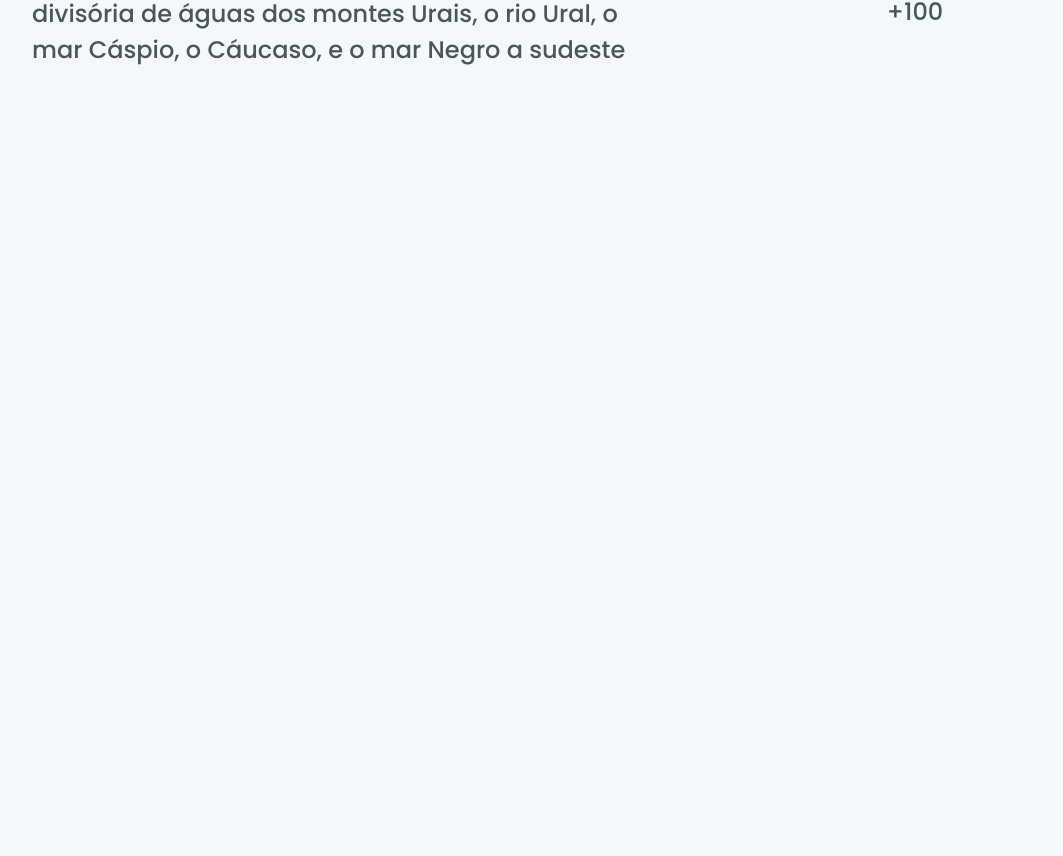
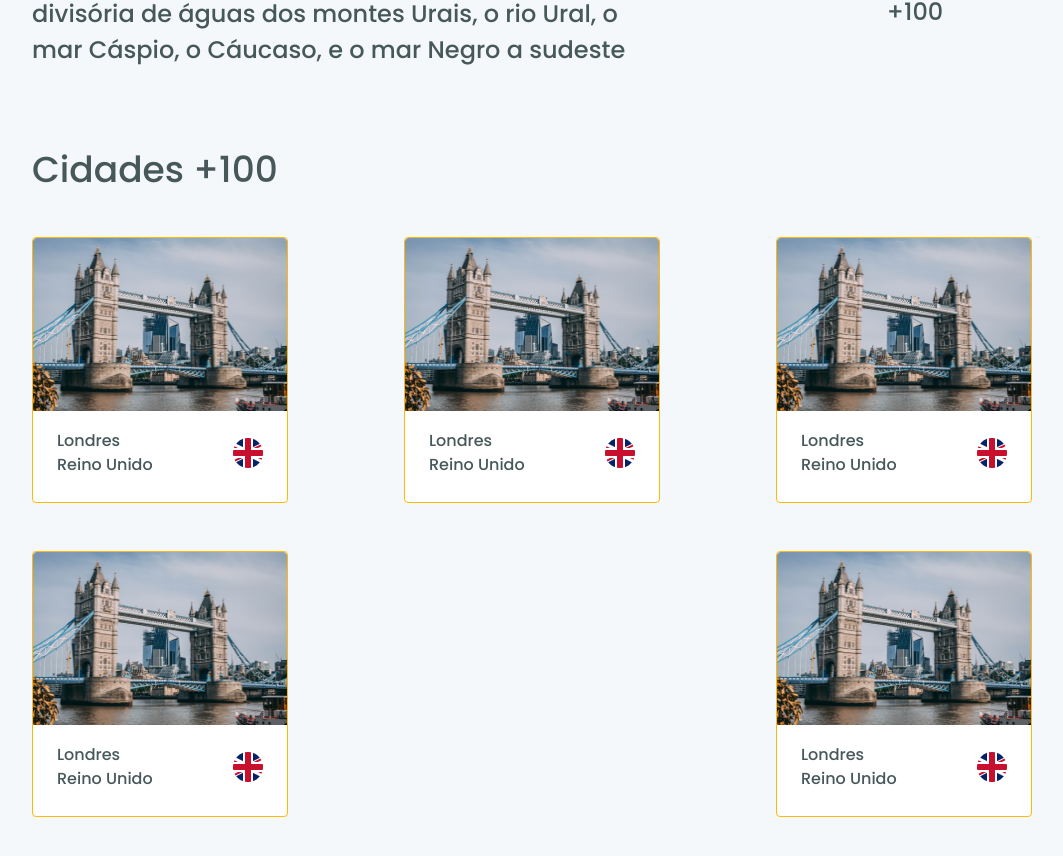
Before and after one commit to rvmelo/worldtrip, a Next.js app: page /Europa in a window 1280 px wide. Shown: the part 828-1684 px from the top of the page, without its empty margins (108-1171 px from the left). Before the commit the page ends 971 px from the top, so only its background shows below. Built offline with nearby package versions, Linux system fonts and the light colour scheme.

Commit message:
feat: finish web version from continent page

```diff
--- /dev/null
+++ b/src/components/card/index.tsx
@@ -0,0 +1,32 @@
+import {Image, Box, Text} from '@chakra-ui/react';
+
+
+export function Card() {
+  return (
+    <Box
+    maxWidth="256px"
+    maxHeight="279px"
+    borderRadius="4px"
+    borderColor="yellow.350"
+    borderWidth="1px"
+    bgColor="#FFFF"
+    marginBottom="48px"
+  >
+    <Image height="173px" width="100%" src="/cards/london.png"  alt="" />
+    <Box
+      display="flex"
+      px="24px"
+      paddingTop="18px"
+      paddingBottom="25px"
+      alignItems="center"
+      justifyContent="space-between"
+    >
+      <Box>
+        <Text>Londres</Text>
+        <Text>Reino Unido</Text>
+      </Box>
+      <Image width="30px" height="30px" src="/cards/england-flag.png" alt=""/>
+    </Box>
+  </Box>
+  )
+}
--- a/src/components/pages/continent/description.tsx
+++ b/src/components/pages/continent/description.tsx
@@ -29,7 +29,7 @@ export function Description({description}:DescriptionProps) {
               <Text fontSize="24px">Línguas</Text>
             </Box>
             <Box>
-              <Text fontSize="48px" color="yellow.350">
+              <Text textAlign="center" fontSize="48px" color="yellow.350">
                 27
               </Text>
               <Text fontSize="24px">cidades +100</Text>
--- a/src/pages/[continent].tsx
+++ b/src/pages/[continent].tsx
@@ -3,6 +3,7 @@ import {Image, Box, Text, useBreakpointValue} from '@chakra-ui/react';
 import { GetStaticPaths, GetStaticProps } from "next";
 import { Description } from '../components/pages/continent/description';
 import { Header } from '../components/header';
+import { Card } from '../components/card';
 
 interface ContinentProps {
   name: string;
@@ -24,9 +25,26 @@ export default function Continent({name, url, description}: ContinentProps) {
         display="flex"
         alignItems="flex-end"
       >
-        <Text ml="140px" mb="59px" fontSize="48px" color="gray.900" >{name}</Text>
+        <Text ml="140px" mb="59px" fontSize="48px" color="gray.900">{name}</Text>
       </Box>
       <Description description={description} />
+      <Box px="140px" mx="auto" maxWidth='1440px'>
+        <Text fontSize="36px">Cidades +100</Text>
+        {/* card container */}
+        <Box
+          display="flex"
+          flexWrap="wrap"
+          justifyContent="space-between"
+          marginTop="40px"
+          marginBottom="35px"
+        >
+          <Card />
+          <Card />
+          <Card />
+          <Card />
+          <Card />
+        </Box>
+      </Box>
     </Box>
   );
 }
```
Also changed, not shown: public/cards/england-flag.png (added), public/cards/london.png (added).
